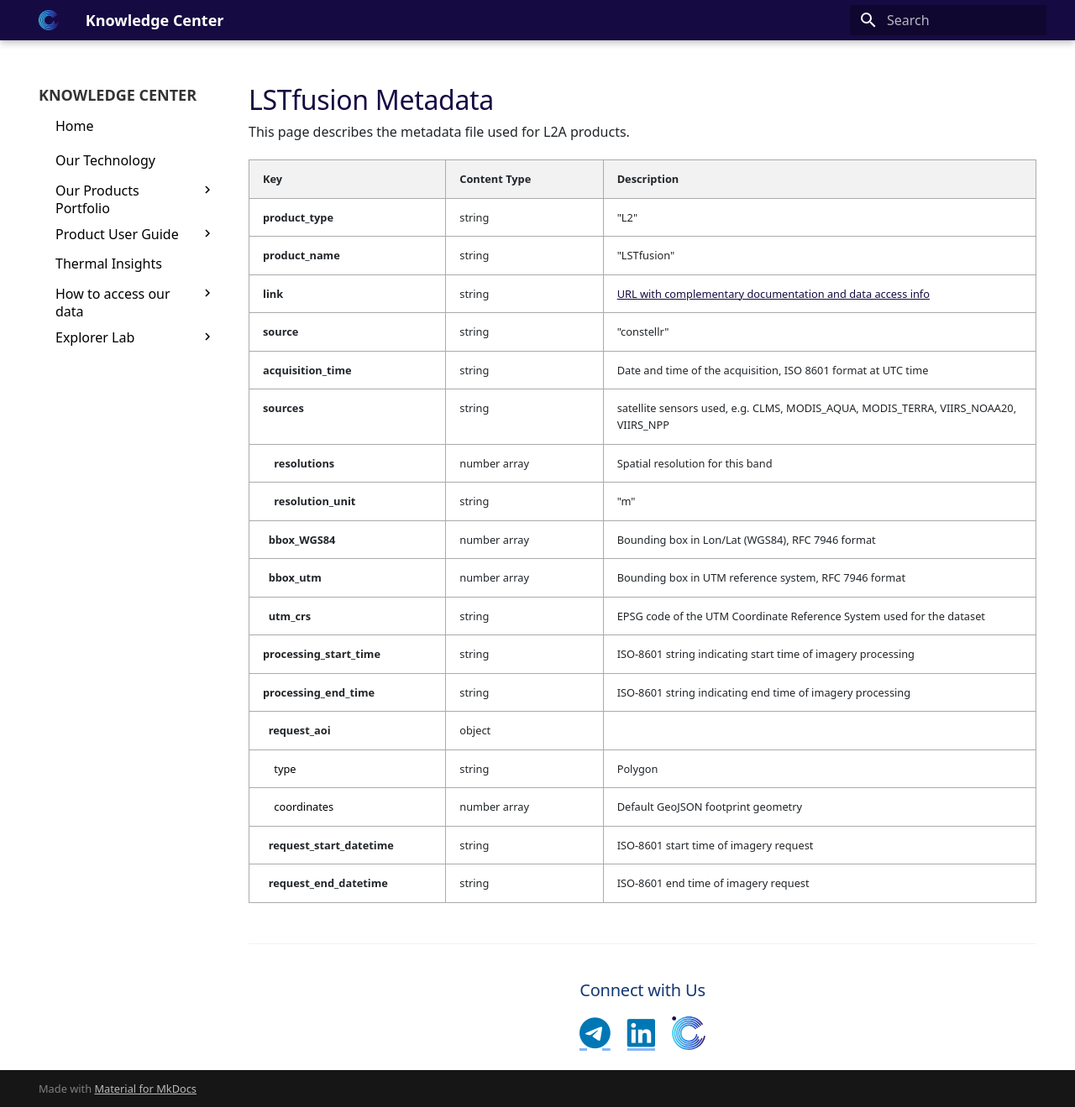
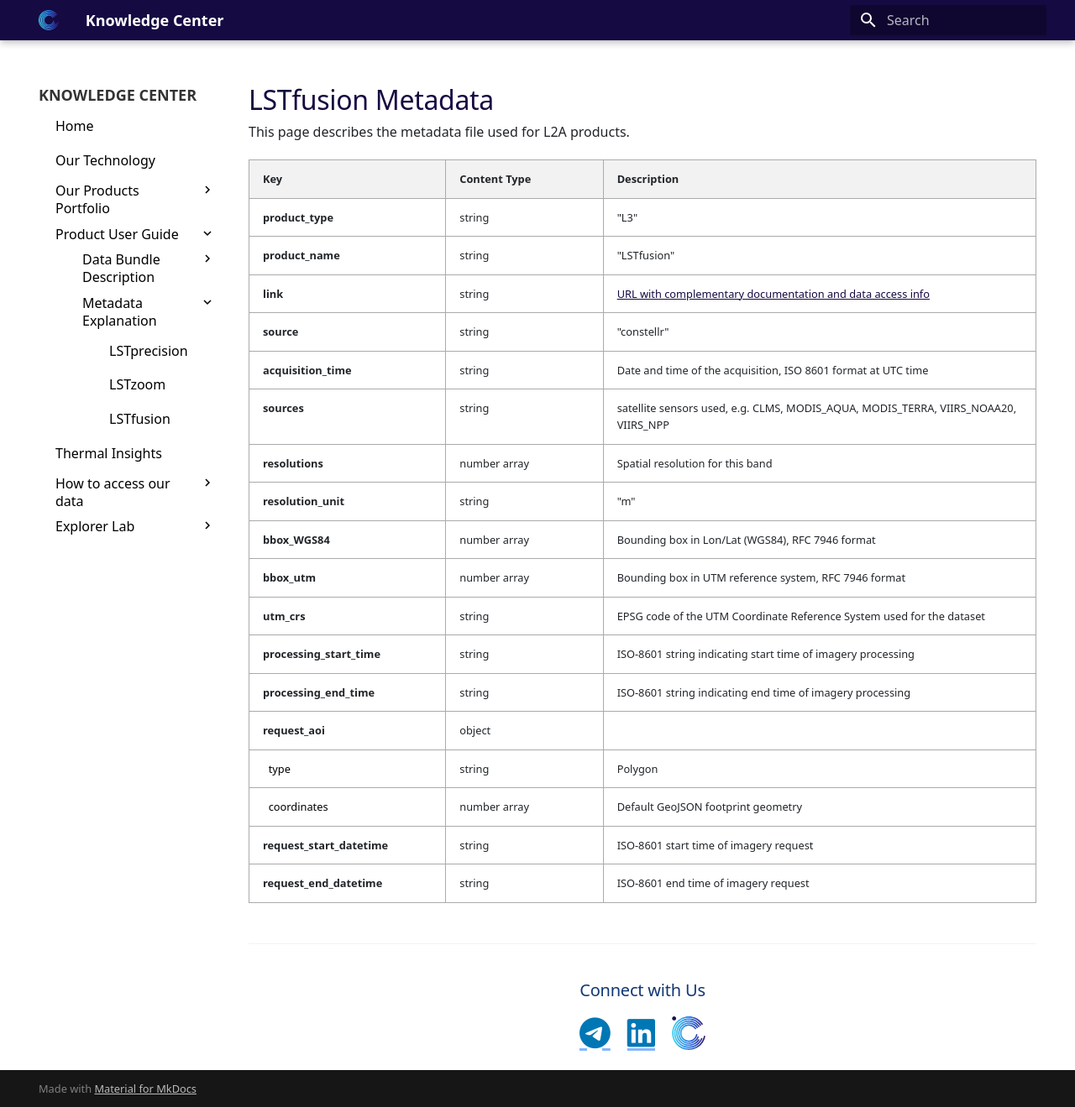
Before and after one commit to constellr/product-lst, an MkDocs documentation site: the page built from docs/LST-fusion-metadata.md, in a window 1280 px wide and 1319 px high. Shown: the whole window at 84% size. Built offline with MkDocs 1.6.1 and Material for MkDocs 9.7.7, drawn with Linux system fonts in a browser that asks for light colours; the version menu is left out.

Commit message:
Publish LSTfushion data bundle

```diff
--- a/docs/LST-fusion-metadata.md
+++ b/docs/LST-fusion-metadata.md
@@ -28,23 +28,23 @@
   </tr>
 
   <!-- product-level keys -->
-  <tr><td class="level-1">product_type</td><td>string</td><td>"L2"</td></tr>
+  <tr><td class="level-1">product_type</td><td>string</td><td>"L3"</td></tr>
   <tr><td class="level-1">product_name</td><td>string</td><td>"LSTfusion"</td></tr>
   <tr><td class="level-1">link</td><td>string</td><td><a href= "https://constellr.github.io/product-lst/Technical-specification/">URL with complementary documentation and data access info</a></td></tr>
   <tr><td class="level-1">source</td><td>string</td><td> "constellr" </td></tr>
   <tr><td class="level-1">acquisition_time</td><td>string</td><td>Date and time of the acquisition, ISO 8601 format at UTC time</td></tr>
   <tr><td class="level-1">sources</td><td>string</td><td> satellite sensors used, e.g. CLMS, MODIS_AQUA, MODIS_TERRA, VIIRS_NOAA20, VIIRS_NPP </td></tr>
-  <tr><td class="level-1">&nbsp;&nbsp;&nbsp;&nbsp;resolutions</td><td>number array</td><td>Spatial resolution for this band</td></tr>
-  <tr><td class="level-1">&nbsp;&nbsp;&nbsp;&nbsp;resolution_unit</td><td>string</td><td>"m"</td></tr>
-  <tr><td class="level-1">&nbsp;&nbsp;bbox_WGS84</td><td>number array</td><td>Bounding box in Lon/Lat (WGS84), RFC 7946 format</td></tr>
-  <tr><td class="level-1">&nbsp;&nbsp;bbox_utm</td><td>number array</td><td>Bounding box in UTM reference system, RFC 7946 format</td></tr>
-  <tr><td class="level-1">&nbsp;&nbsp;utm_crs</td><td>string</td><td>EPSG code of the UTM Coordinate Reference System used for the dataset</td></tr>
+  <tr><td class="level-1">resolutions</td><td>number array</td><td>Spatial resolution for this band</td></tr>
+  <tr><td class="level-1">resolution_unit</td><td>string</td><td>"m"</td></tr>
+  <tr><td class="level-1">bbox_WGS84</td><td>number array</td><td>Bounding box in Lon/Lat (WGS84), RFC 7946 format</td></tr>
+  <tr><td class="level-1">bbox_utm</td><td>number array</td><td>Bounding box in UTM reference system, RFC 7946 format</td></tr>
+  <tr><td class="level-1">utm_crs</td><td>string</td><td>EPSG code of the UTM Coordinate Reference System used for the dataset</td></tr>
   <tr><td class="level-1">processing_start_time</td><td>string</td><td>ISO-8601 string indicating start time of imagery processing</td></tr>
   <tr><td class="level-1">processing_end_time</td><td>string</td><td>ISO-8601 string indicating end time of imagery processing</td></tr>
-  <tr><td class="level-1">&nbsp;&nbsp;request_aoi</td><td>object</td><td></td></tr>
-  <tr><td class="level-2">&nbsp;&nbsp;&nbsp;&nbsp;type</td><td>string</td><td>Polygon</td></tr>
-  <tr><td class="level-2">&nbsp;&nbsp;&nbsp;&nbsp;coordinates</td><td>number array</td><td>Default GeoJSON footprint geometry</td></tr
-  <tr><td class="level-1">&nbsp;&nbsp;request_start_datetime</td><td>string</td><td>ISO-8601 start time of imagery request</td></tr>
-  <tr><td class="level-1">&nbsp;&nbsp;request_end_datetime</td><td>string</td><td>ISO-8601 end time of imagery request</td></tr>
+  <tr><td class="level-1">request_aoi</td><td>object</td><td></td></tr>
+  <tr><td class="level-2">&nbsp;&nbsp;type</td><td>string</td><td>Polygon</td></tr>
+  <tr><td class="level-2">&nbsp;&nbsp;coordinates</td><td>number array</td><td>Default GeoJSON footprint geometry</td></tr
+  <tr><td class="level-1">request_start_datetime</td><td>string</td><td>ISO-8601 start time of imagery request</td></tr>
+  <tr><td class="level-1">request_end_datetime</td><td>string</td><td>ISO-8601 end time of imagery request</td></tr>
 
 </table>
--- a/mkdocs.yml
+++ b/mkdocs.yml
@@ -20,11 +20,11 @@
     - Data Bundle Description:
       - LSTprecision: LST-precision-product-deliverables.md
       - LSTzoom: LST-zoom-product-deliverables.md
-      # - LSTfusion: LST-fusion-product-deliverables.md
+      - LSTfusion: LST-fusion-product-deliverables.md
     - Metadata Explanation:
       - LSTprecision: LST-precision-metadata.md
       - LSTzoom: LST-zoom-metadata.md
-      # - LSTfusion: LST-fusion-metadata.md
+      - LSTfusion: LST-fusion-metadata.md
   - Thermal Insights: thermal-insights.md
   - How to access our data:
     - UI documentation: UI-documentation.md
```
Also changed, not shown: docs/LST-fusion-product-deliverables.md (+2 -2 lines), docs/index.md (+2 -2 lines).
